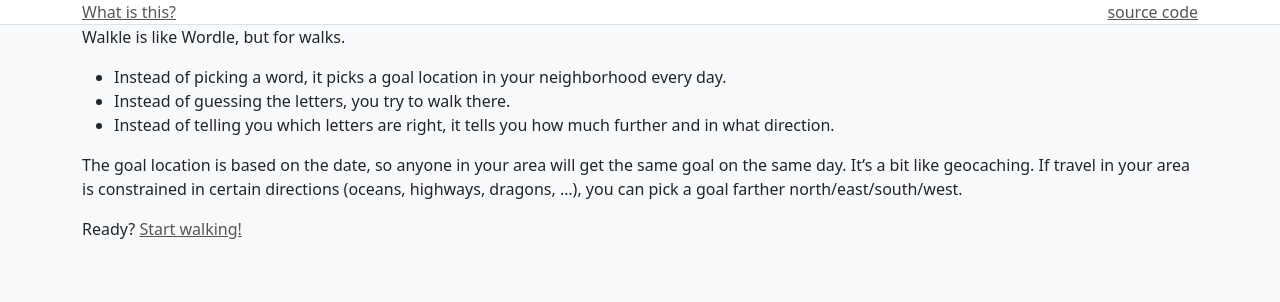
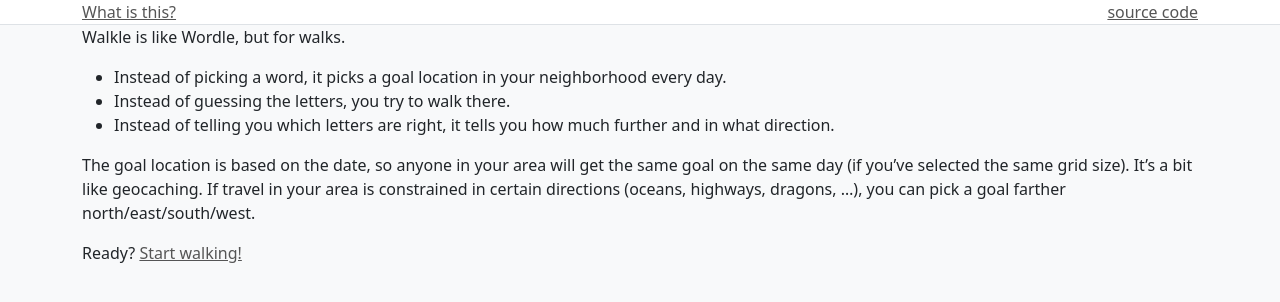
Before and after one commit to mccalluc/walkle, a Jekyll site: the page built from docs/about.md, in a window 1280 px wide. Shown: the top 302 px of the page. Built offline with Jekyll 4.4.1, drawn with Linux system fonts in a browser that asks for light colours.

Commit message:
More idiomatic (#5)
    Just one page that has the walkle of the day, and config.
    Push latest to top of list, and bold the first row.
    "Are we there yet"?
    fireworks.

```diff
--- a/docs/about.md
+++ b/docs/about.md
@@ -8,7 +8,9 @@ Walkle is like Wordle, but for walks.
 - Instead of guessing the letters, you try to walk there.
 - Instead of telling you which letters are right, it tells you how much further and in what direction.
 
-The goal location is based on the date, so anyone in your area will get the same goal on the same day. It's a bit like geocaching.
+The goal location is based on the date,
+so anyone in your area will get the same goal on the same day (if you've selected the same grid size).
+It's a bit like geocaching.
 If travel in your area is constrained in certain directions
 (oceans, highways, dragons, ...), you can pick a goal farther
 north/east/south/west.
--- a/docs/assets/css/style.css
+++ b/docs/assets/css/style.css
@@ -5,3 +5,60 @@ a {
   background-color: #555;
   border-color: #555;
 }
+
+
+.attempt:first-child {
+  font-weight: bold;
+}
+
+/* Copied with minimal tweaks from https://alvaromontoro.com/blog/68002/creating-a-firework-effect-with-css */
+@keyframes firework {
+  0% {
+    width: 0.5vmin;
+    opacity: 1;
+  }
+
+  100% {
+    width: 60vmin;
+    opacity: 0;
+  }
+}
+
+.firework,
+.firework::before,
+.firework::after {
+  --top: 60vh;
+  content: ""; /* So ::before and ::after work. */
+  position: absolute;
+  top: 50%;
+  left: 50%;
+  transform: translate(-50%, -50%);
+  width: 0.5vmin;
+  aspect-ratio: 1;
+  background:
+    /* random backgrounds */
+    radial-gradient(circle, #00f 0.8vmin, #0000 0) 50% 00%,
+    radial-gradient(circle, #80f 0.6vmin, #0000 0) 00% 50%,
+    radial-gradient(circle, #00f 0.5vmin, #0000 0) 50% 99%,
+    radial-gradient(circle, #80f 0.8vmin, #0000 0) 99% 50%,
+    radial-gradient(circle, #00f 0.6vmin, #0000 0) 80% 90%,
+    radial-gradient(circle, #80f 0.5vmin, #0000 0) 95% 90%,
+    radial-gradient(circle, #00f 0.5vmin, #0000 0) 10% 60%,
+    radial-gradient(circle, #80f 0.8vmin, #0000 0) 31% 80%,
+    radial-gradient(circle, #00f 0.6vmin, #0000 0) 80% 10%,
+    radial-gradient(circle, #80f 0.8vmin, #0000 0) 90% 23%,
+    radial-gradient(circle, #00f 0.6vmin, #0000 0) 45% 20%,
+    radial-gradient(circle, #80f 0.5vmin, #0000 0) 13% 24%;
+  background-size: 5vmin 5vmin;
+  background-repeat: no-repeat;
+  animation: firework 3s;
+  animation-timing-function: ease-out;
+}
+
+.firework::before {
+  transform: translate(-50%, -50%) rotate(25deg) !important;
+}
+
+.firework::after {
+  transform: translate(-50%, -50%) rotate(-37deg) !important;
+}
--- a/docs/assets/js/components/AerialView.js
+++ b/docs/assets/js/components/AerialView.js
@@ -3,7 +3,6 @@ export default {
   props: {
     lat: Number,
     long: Number,
-    mapStyle: String,
   },
   data() {
     return {
@@ -19,13 +18,11 @@ export default {
     },
   },
   template: `
-    <div v-if="mapStyle !== 'none'">
     <iframe
       :width="width"
       :height="height"
       frameborder="0"
       :src="src">
     </iframe>
-    </div>
   `
 }
--- a/docs/assets/js/components/CountdownTillNext.js
+++ b/docs/assets/js/components/CountdownTillNext.js
@@ -28,7 +28,7 @@ export default {
   },
   template: `
     <div>
-      Next walkle in:
+      ⏰ Next walkle in:
       <span v-if="remainingSeconds >= 0">{{remainingFormatted}}</span>
       <a href="/walkle/" v-else>now!</a>
     </div>
```
Also changed, not shown: cypress/integration/walkle.spec.js (+1 -3 lines), docs/_layouts/home.html (+2 -5 lines), docs/assets/js/components/AttemptsTable.js (added, +35 -0 lines), docs/assets/js/components/ConfigTable.js (added, +84 -0 lines), docs/assets/js/components/LoopApp.js (deleted, +0 -103 lines), docs/assets/js/components/WalkleApp.js (added, +190 -0 lines), docs/assets/js/getLatLong.js (+8 -1 lines). Lines whose indentation alone changed are shown as unchanged.
